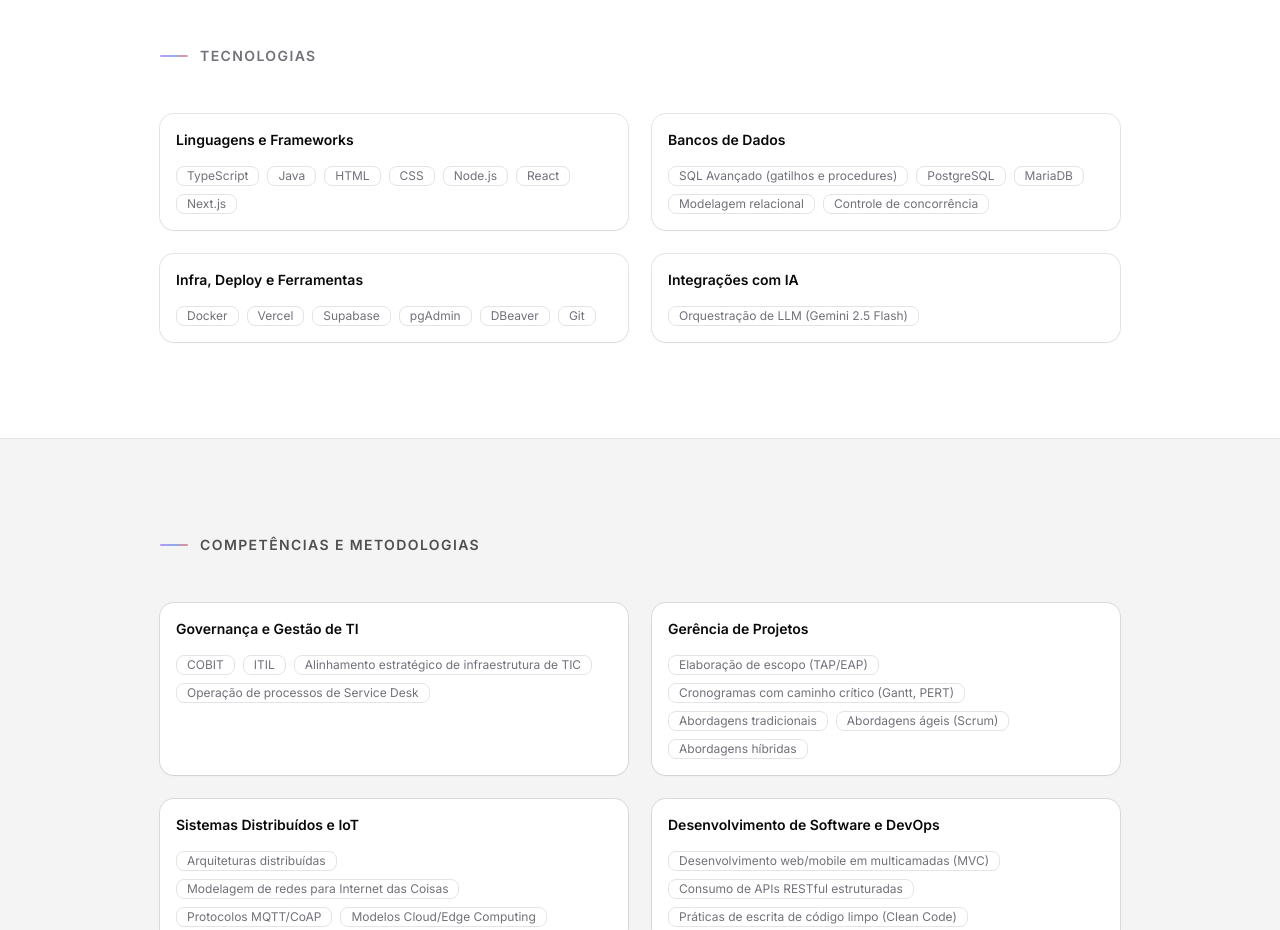
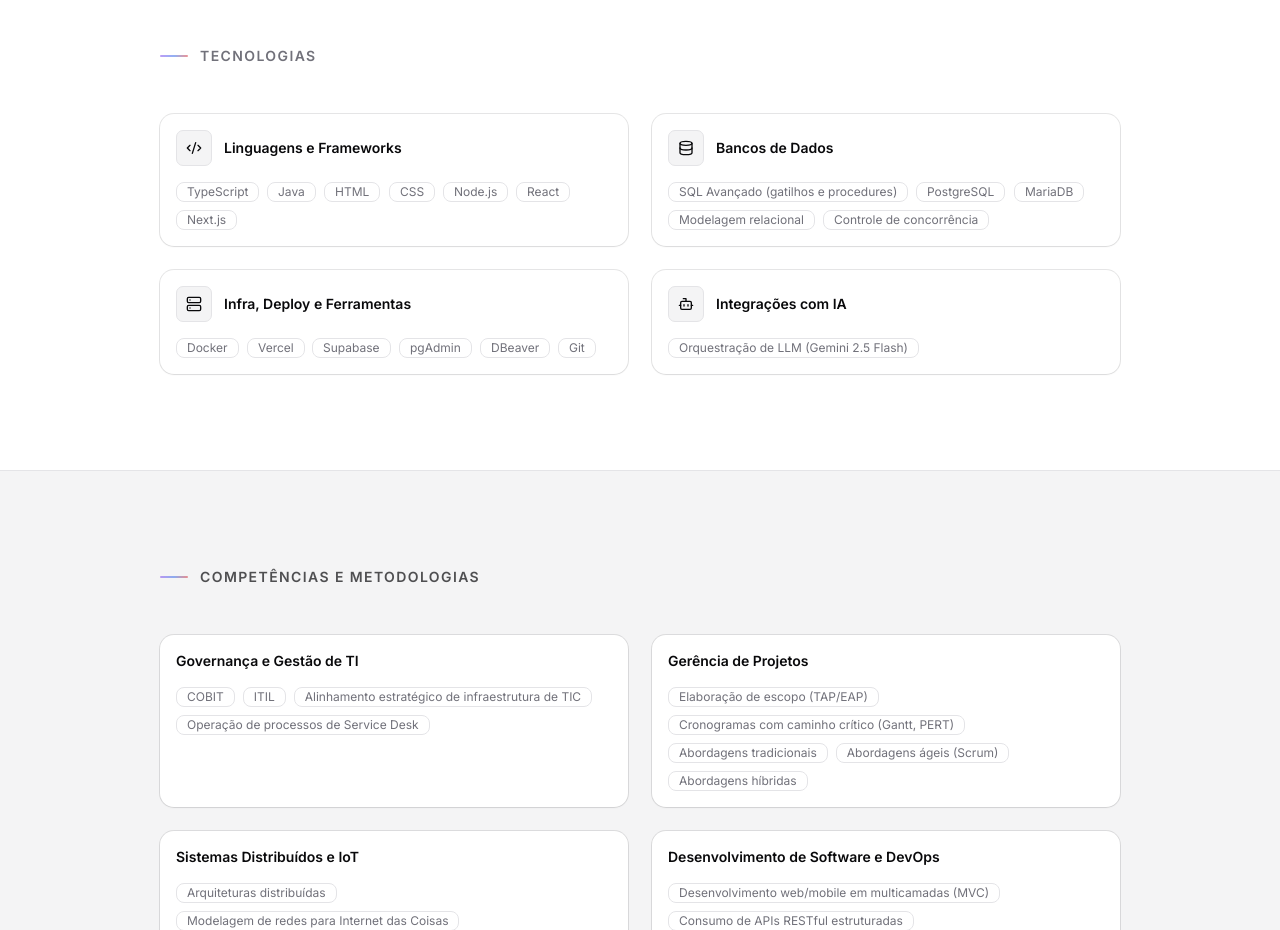
Before and after one commit to viccenzo-boff/Viccenzo-Boff, a Next.js app: page / in a window 1280 px wide. Shown: the part 3240-4170 px from the top of the page. Built offline with nearby package versions, Linux system fonts and the light colour scheme.

Commit message:
agora a sessão de tecnologias possui um visual mais refinado, cada tenologia possui seu símbolo e saltam para o usuário nas cores do sistema ao passar o mouse por cima

```diff
--- a/src/app/globals.css
+++ b/src/app/globals.css
@@ -1,6 +1,17 @@
 @import "tailwindcss";
 @import "tw-animate-css";
 @import "shadcn/tailwind.css";
+
+/* Não varrer a documentação em busca de classes. Os docs (.claudecode, docs/,
+   README) citam classes de exemplo — ex.: a armadilha `min-h-[calc(100svh_-_
+   var(...))]` em architecture.md §9 — que, se escaneadas, o Tailwind materializa
+   como utilitários e emite CSS inválido (`var(...)`), quebrando o parser do
+   Turbopack no dev (e gerando warning no build). Documentação não tem runtime:
+   excluí-la da detecção automática de conteúdo é seguro e à prova de futuros
+   exemplos. Caminhos relativos a este arquivo (src/app/ → raiz = ../../). */
+@source not "../../.claudecode";
+@source not "../../docs";
+@source not "../../README.md";
 
 @custom-variant dark (&:is(.dark *));
 
@@ -778,6 +789,69 @@
   transform: translateX(3px);
 }
 
+/* ===== Tecnologias: categorias com identidade (T4) =====
+   Diferencia a seção da irmã "Competências" (visual idêntico até aqui): cada
+   card ganha um tile arredondado com o ícone lucide da categoria no header
+   (mapeamento tipado em technologies.tsx; ícone aria-hidden — o título textual
+   segue o rótulo acessível). O tile nasce neutro (muted + border) e revela a
+   assinatura só no hover do card, em dose homeopática — Hero e linha seguem os
+   donos da assinatura (PRD §8). */
+.tech-tile {
+  display: inline-flex;
+  align-items: center;
+  justify-content: center;
+  flex-shrink: 0;
+  border-radius: calc(var(--radius) * 0.7);
+  border: 1px solid var(--border);
+  background: var(--muted);
+  color: var(--foreground);
+  transition: color 200ms ease, border-color 200ms ease;
+}
+
+/* Interação (mouse; o estado estático é monocromático e completo): o hover do
+   card acende o tile com a via da assinatura e o hover do badge tinge a borda
+   — a base transition-all do badgeVariants anima a cor. */
+.tech-card {
+  transition: border-color 200ms ease;
+}
+
+.tech-card:hover {
+  border-color: color-mix(in srgb, var(--scroll-line-via) 22%, var(--border));
+}
+
+.tech-card:hover .tech-tile {
+  border-color: color-mix(in srgb, var(--scroll-line-via) 40%, var(--border));
+  color: color-mix(in srgb, var(--scroll-line-via) 55%, var(--foreground));
+}
+
+.tech-badge:hover {
+  border-color: color-mix(in srgb, var(--scroll-line-via) 45%, var(--border));
+}
+
+/* Pop-in dos badges: variante da primitiva .section-reveal que troca apenas o
+   keyframe (escala em vez de rise) — timeline, range, stagger (.section-reveal-2
+   …-6) e o desligamento por reduced motion continuam os da primitiva. Só
+   animation-name (o shorthand resetaria timeline/range); precisa vir DEPOIS de
+   .section-reveal e ANTES do bloco de reduced motion, que vence por ordem de
+   fonte (mesma disciplina do .experience-card-reveal). */
+@supports (animation-timeline: view()) {
+  .tech-badge-reveal {
+    animation-name: tech-badge-pop;
+  }
+}
+
+@keyframes tech-badge-pop {
+  from {
+    opacity: 0;
+    transform: scale(0.8);
+  }
+
+  to {
+    opacity: 1;
+    transform: scale(1);
+  }
+}
+
 @media (prefers-reduced-motion: reduce) {
   html {
     scroll-behavior: auto;
--- a/src/components/custom/technologies.tsx
+++ b/src/components/custom/technologies.tsx
@@ -1,6 +1,34 @@
+import { Bot, Code2, Cpu, Database, Server, type LucideIcon } from "lucide-react";
+
 import { Badge } from "@/components/ui/badge";
 import { Card, CardContent, CardHeader } from "@/components/ui/card";
 import { cvData } from "@/data/cv";
+import { cn } from "@/lib/utils";
+
+// Ícone lucide por categoria (aria-hidden — o título textual segue sendo o
+// rótulo acessível). Mapeamento tipado com fallback para categorias futuras:
+// uma categoria nova sem entrada aqui cai no ícone genérico em vez de quebrar.
+const CATEGORY_ICONS: Record<string, LucideIcon> = {
+  "Linguagens e Frameworks": Code2,
+  "Bancos de Dados": Database,
+  "Infra, Deploy e Ferramentas": Server,
+  "Integrações com IA": Bot,
+};
+
+const FALLBACK_CATEGORY_ICON: LucideIcon = Cpu;
+
+// Stagger do pop-in dos badges (primitiva .section-reveal + variante
+// .tech-badge-reveal em globals.css). Fica em cada Badge — deep na árvore,
+// nunca no h2 nem no irmão direto dele (âncoras da geometria da linha, §5.5).
+// A maior categoria tem 7 itens → o 7º cai no base (revela junto com o 1º).
+const BADGE_STAGGER = [
+  "",
+  "section-reveal-2",
+  "section-reveal-3",
+  "section-reveal-4",
+  "section-reveal-5",
+  "section-reveal-6",
+] as const;
 
 export function Technologies() {
   const { technologies } = cvData;
@@ -13,20 +41,31 @@ export function Technologies() {
         </h2>
 
         <div className="mt-12 grid grid-cols-1 gap-6 sm:grid-cols-2">
-          {technologies.map((group) => (
-            <Card key={group.category} size="sm" className="bg-background">
+          {technologies.map((group) => {
+            const Icon = CATEGORY_ICONS[group.category] ?? FALLBACK_CATEGORY_ICON;
+
+            return (
+              <Card key={group.category} size="sm" className="tech-card bg-background">
                 <CardHeader>
+                  <div className="flex items-center gap-3">
+                    <span className="tech-tile size-9" aria-hidden="true">
+                      <Icon className="size-4" />
+                    </span>
                     <h3 className="text-sm font-semibold text-foreground">
                       {group.category}
                     </h3>
+                  </div>
                 </CardHeader>
                 <CardContent>
                   <div className="flex flex-wrap gap-2">
-                  {group.skills.map((skill) => (
+                    {group.skills.map((skill, index) => (
                       <Badge
                         key={skill}
                         variant="outline"
-                      className="rounded-md border-border bg-background px-2.5 py-1 font-normal text-muted-foreground"
+                        className={cn(
+                          "tech-badge section-reveal tech-badge-reveal rounded-md border-border bg-background px-2.5 py-1 font-normal text-muted-foreground",
+                          BADGE_STAGGER[index] ?? "",
+                        )}
                       >
                         {skill}
                       </Badge>
@@ -34,7 +73,8 @@ export function Technologies() {
                   </div>
                 </CardContent>
               </Card>
-          ))}
+            );
+          })}
         </div>
       </div>
     </section>
```
Also changed, not shown: .claudecode/architecture.md, .claudecode/prd.md. Lines whose indentation alone changed are shown as unchanged.
